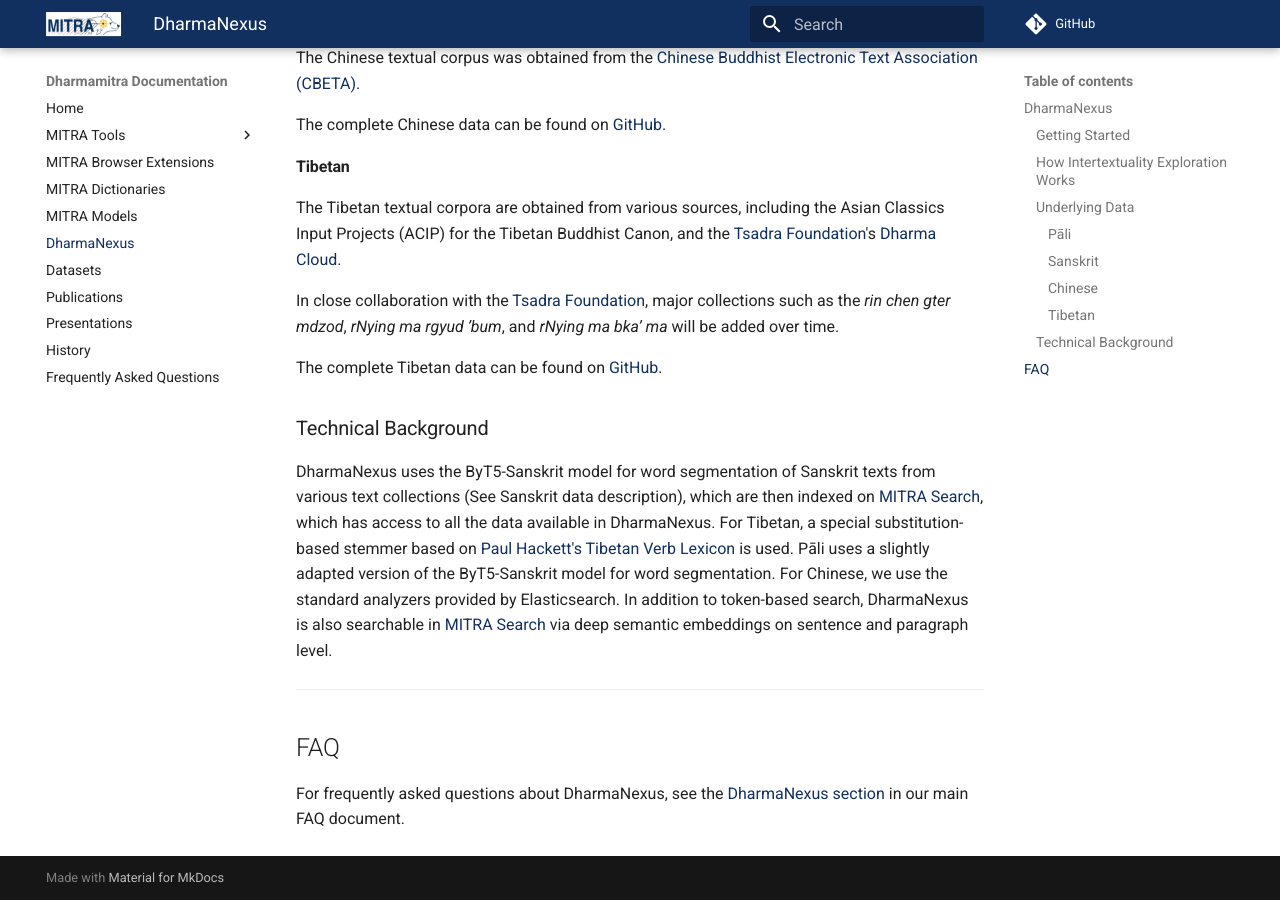
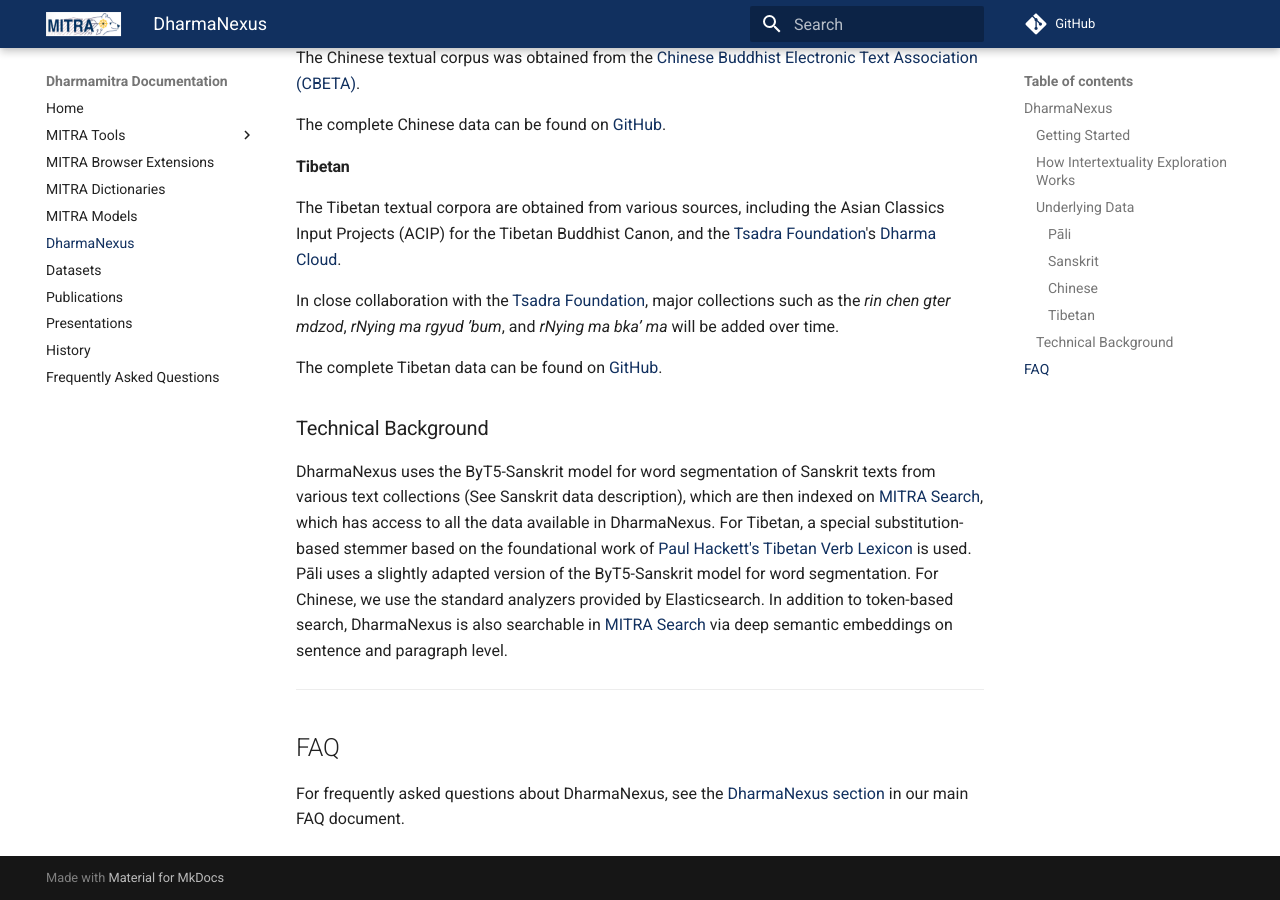
Before and after one commit to dharmamitra/dharmamitra-guides, an MkDocs documentation site: the page built from docs/dharmanexus.md, in a window 1280 px wide and 900 px high, scrolled down 2798 px. Built offline with MkDocs 1.6.1 and Material for MkDocs 9.7.7, drawn with Linux system fonts in a browser that asks for light colours; comment, search, counter and statistics services are not loaded.

Commit message:
dm update

```diff
--- a/docs/dharmanexus.md
+++ b/docs/dharmanexus.md
@@ -89,7 +89,7 @@
 
 ### Technical Background
 
-DharmaNexus uses the ByT5-Sanskrit model for word segmentation of Sanskrit texts from various text collections (See Sanskrit data description), which are then indexed on [MITRA Search](mitra_tools/search.md), which has access to all the data available in DharmaNexus. For Tibetan, a special substitution-based stemmer based on [Paul Hackett's Tibetan Verb Lexicon](https://www.shambhala.com/a-tibetan-verb-lexicon-15252.html?srsltid=AfmBOoqO0LtadFcogdBf_YR8L207hBf8ycgHiyKw259R3TrLebxZJgjt) is used. Pāli uses a slightly adapted version of the ByT5-Sanskrit model for word segmentation. For Chinese, we use the standard analyzers provided by Elasticsearch. In addition to token-based search, DharmaNexus is also searchable in [MITRA Search](mitra_tools/search.md) via deep semantic embeddings on sentence and paragraph level.
+DharmaNexus uses the ByT5-Sanskrit model for word segmentation of Sanskrit texts from various text collections (See Sanskrit data description), which are then indexed on [MITRA Search](mitra_tools/search.md), which has access to all the data available in DharmaNexus. For Tibetan, a special substitution-based stemmer based on the foundational work of [Paul Hackett's Tibetan Verb Lexicon](https://www.shambhala.com/a-tibetan-verb-lexicon-15252.html) is used. Pāli uses a slightly adapted version of the ByT5-Sanskrit model for word segmentation. For Chinese, we use the standard analyzers provided by Elasticsearch. In addition to token-based search, DharmaNexus is also searchable in [MITRA Search](mitra_tools/search.md) via deep semantic embeddings on sentence and paragraph level.
 
 ---
 
```
